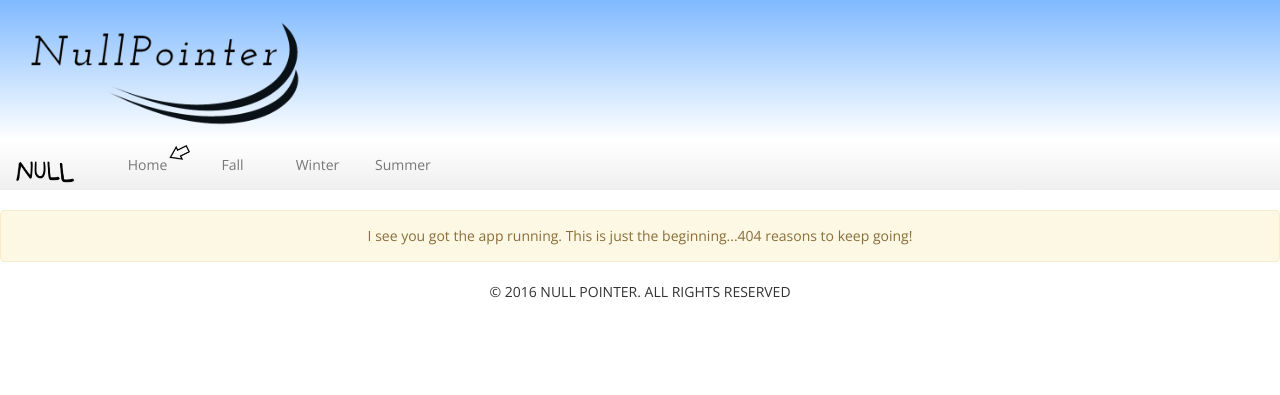
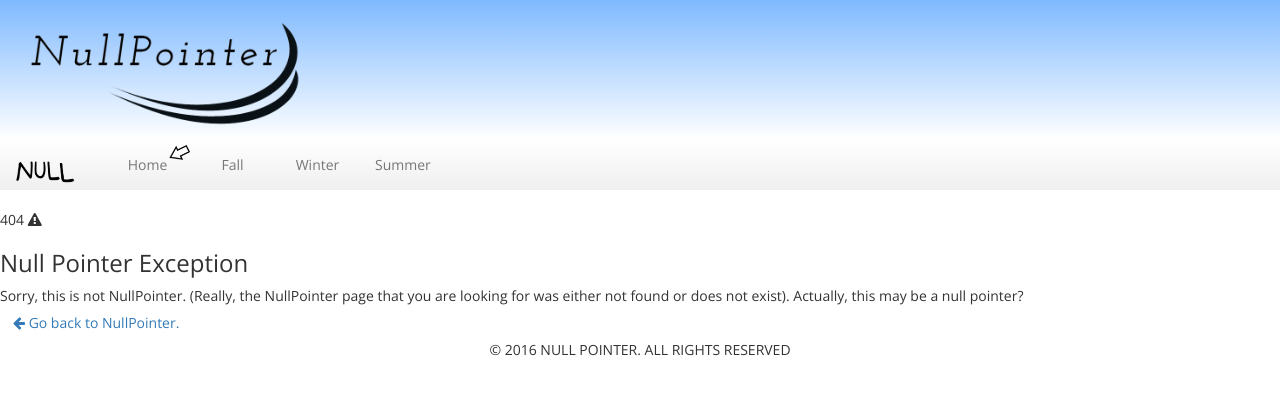
Before and after one commit to ddayguerrero/infamous-course-scheduler, a Flask app: template app/templates/404.html in a window 1280 px wide. Shown: the top 395 px of the page. Run offline with Flask 2, Linux system fonts and the light colour scheme; the template is opened without the code that fills it, so the values that code supplies are empty; data comes from the database, SQL or seed files in the repository; some libraries are stand-ins or nearby versions.

Commit message:
Add null pointer (404) page

```diff
--- a/app/templates/404.html
+++ b/app/templates/404.html
@@ -4,7 +4,19 @@
 {% endblock %}
 
 {% block content %}
-	<div class="alert alert-warning text-center">
-		I see you got the app running. This is just the beginning...404 reasons to keep going!
-	</div>
+	<div class="error">
+        <div class="error-code m-b-10 m-t-20">404 <i class="fa fa-warning"></i></div>
+        <h3 class="font-bold">Null Pointer Exception</h3>
+
+        <div class="error-desc">
+            Sorry, this is not NullPointer. (Really, the NullPointer page that you are looking for was either not found or does not exist). Actually, this may be a null pointer?<br/>
+
+            <div>
+                <a class=" login-detail-panel-button btn" href="http://127.0.0.1:5000/home/">
+                        <i class="fa fa-arrow-left"></i>
+                        Go back to NullPointer.
+                    </a>
+            </div>
+        </div>
+    </div>
 {% endblock %}
```
